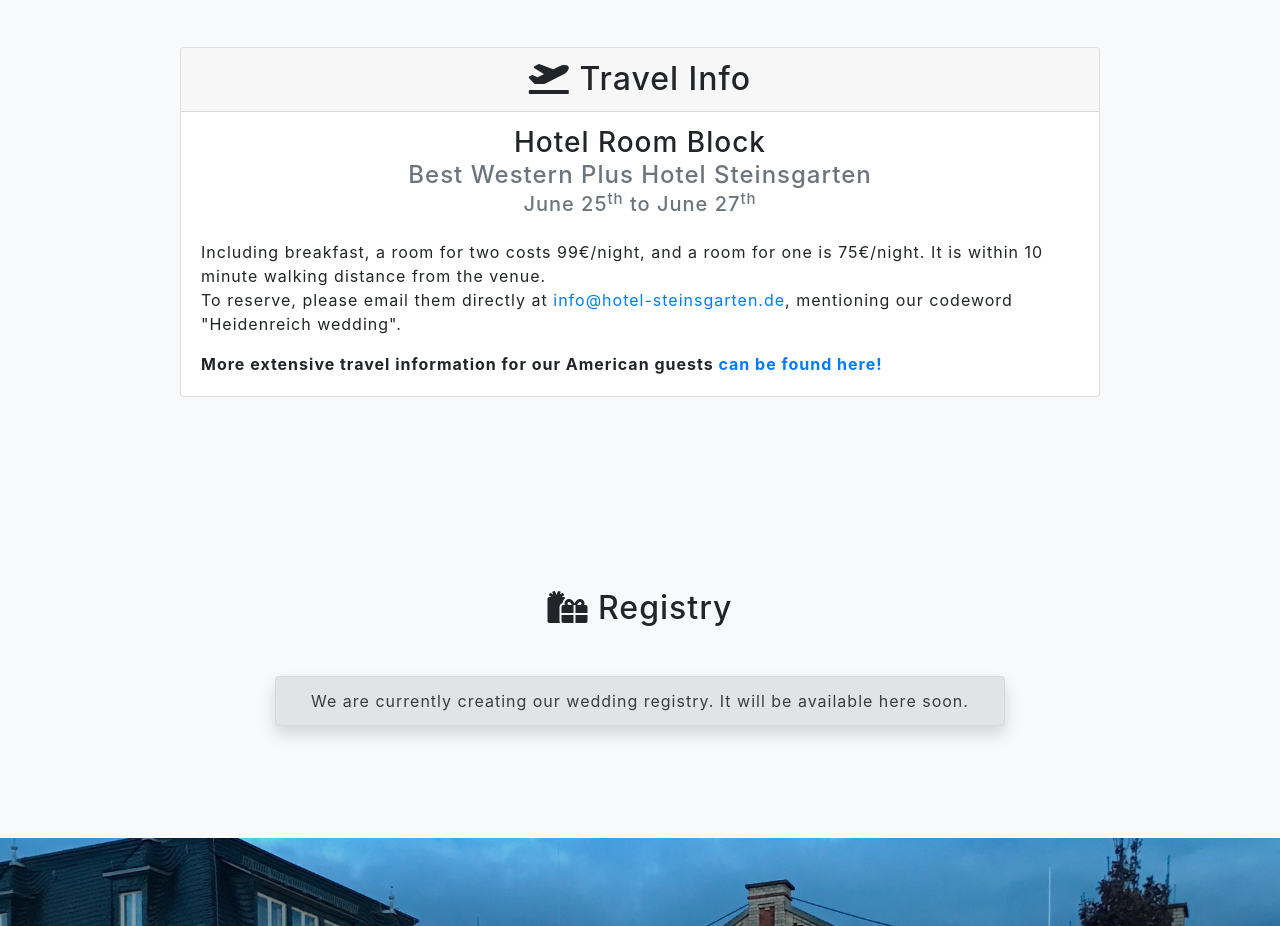
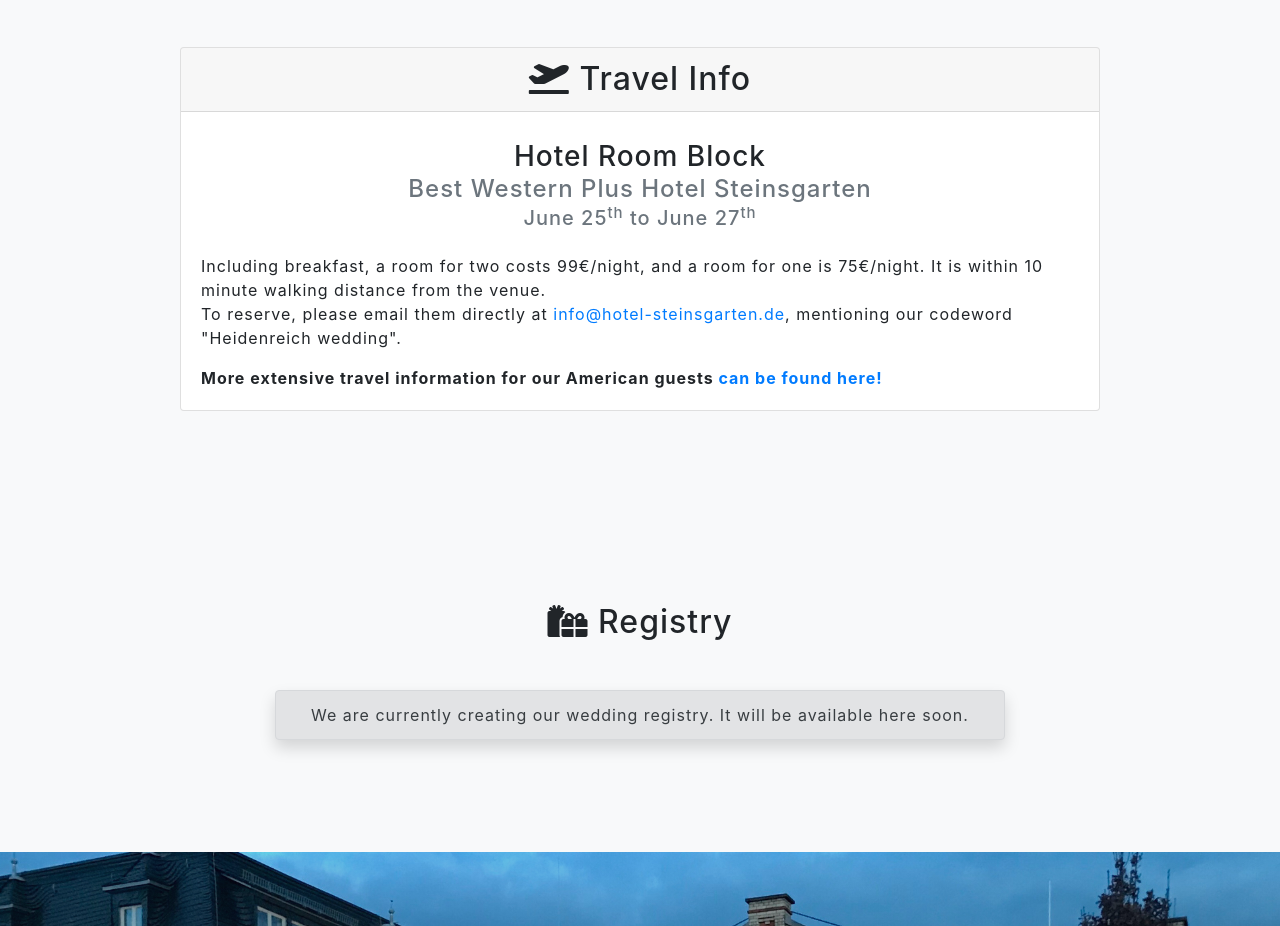
Before and after one commit to schloop/schloop.github.io, a website with bundled scripts: page index.html in a window 1280 px wide. Shown: the part 3800-4726 px from the top of the page. Built offline with nearby package versions, Linux system fonts and the light colour scheme.

Commit message:
more margin

```diff
--- a/index.html
+++ b/index.html
@@ -231,7 +231,7 @@
           <div class="card">
             <h2 class="card-header text-center"><i class="fas fa-plane-departure text-black"></i> Travel Info</h2>
             <div class="card-body">
-              <h3 class="card-subtitle mb-2 text-center">Hotel Room Block</h3>
+              <h3 class="card-subtitle mt-2 mb-2 text-center">Hotel Room Block</h3>
               <h4 class="card-subtitle mb-2 text-muted text-center">Best Western Plus Hotel Steinsgarten</h4>
               <h5 class="card-subtitle mb-4 text-muted text-center">June 25<sup>th</sup> to June 27<sup>th</sup></h5>
               <p class="card-text">Including breakfast, a room for two costs
```
